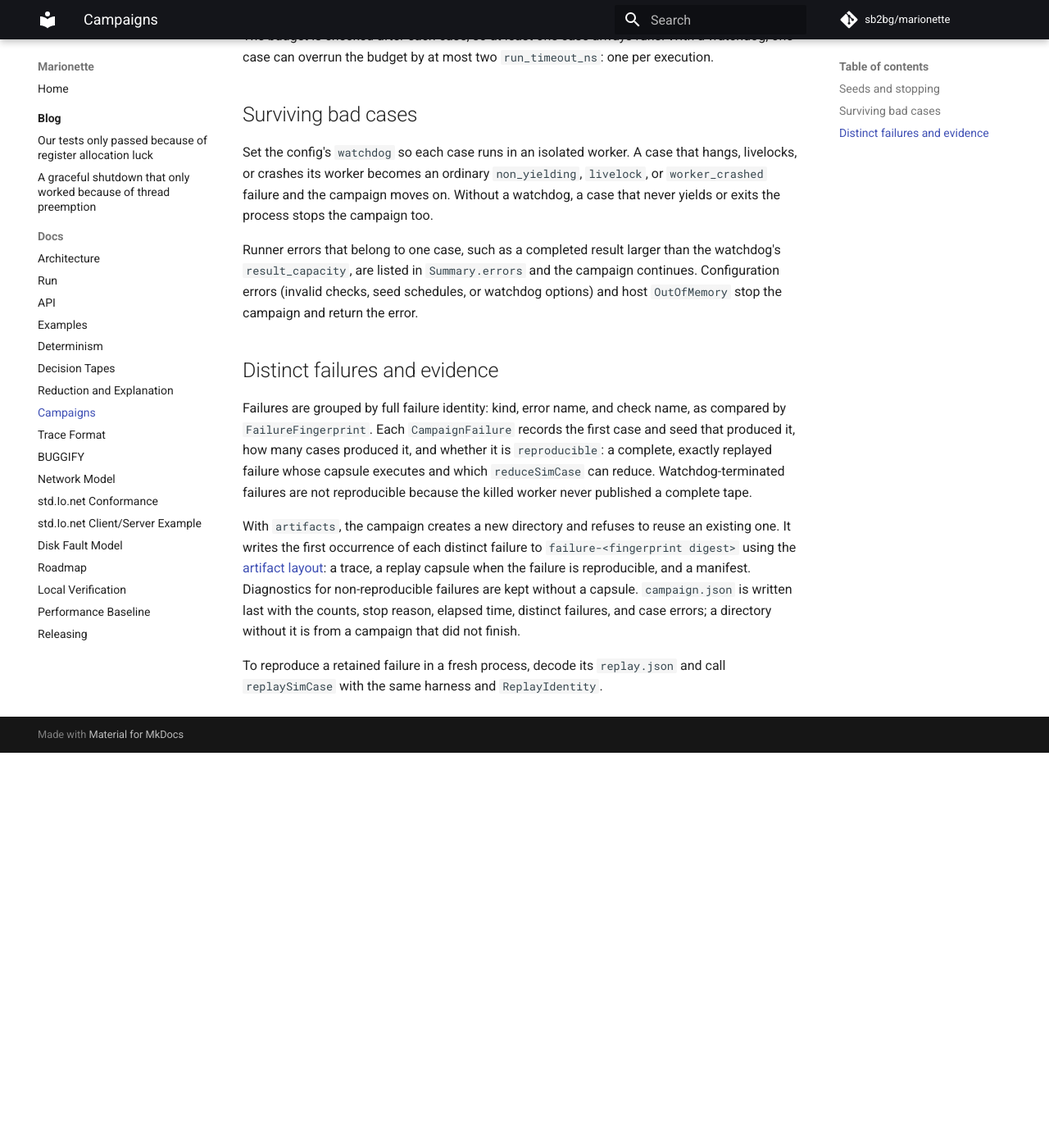
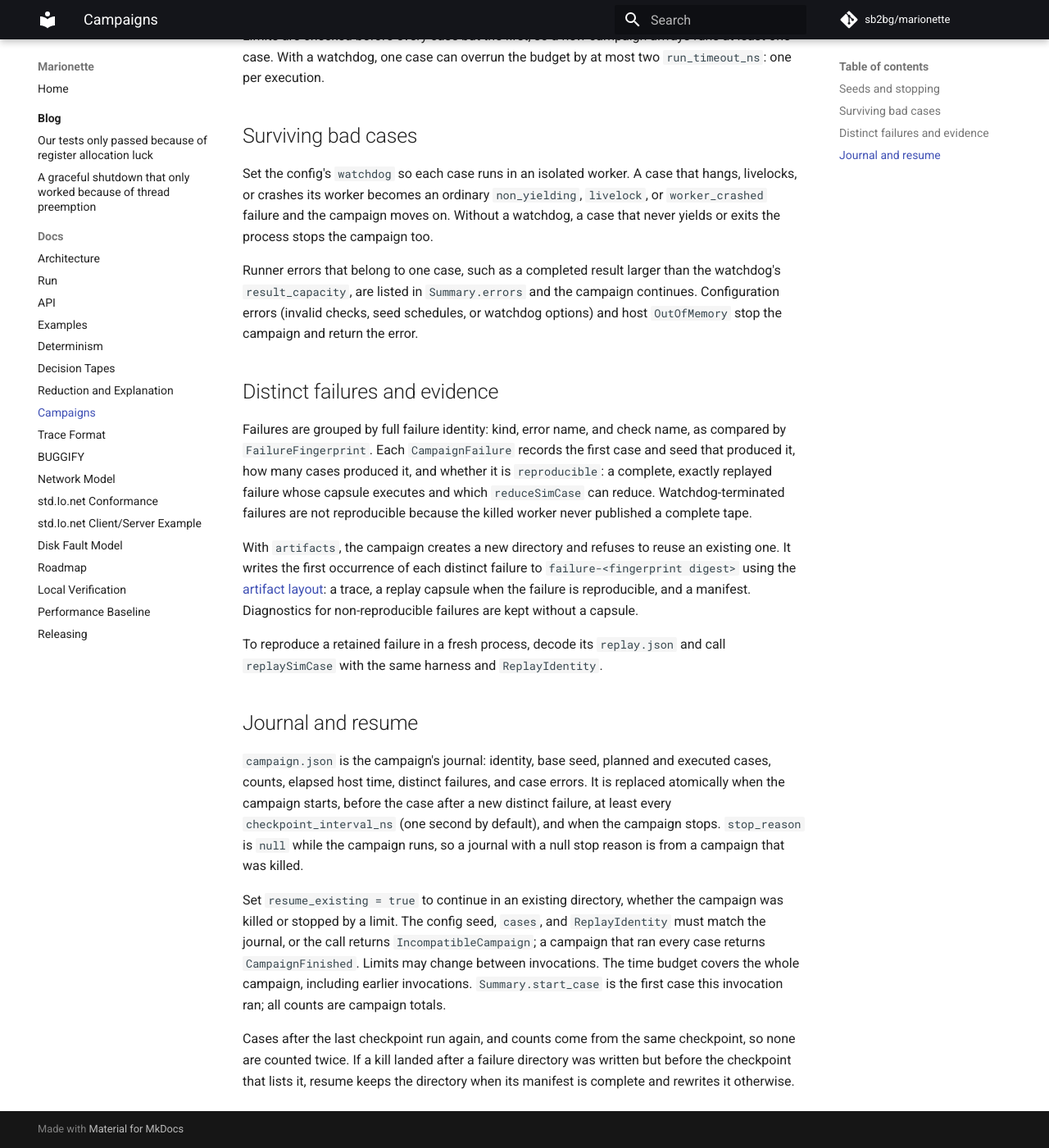
Before and after one commit to sb2bg/marionette, an MkDocs documentation site: the page built from docs/campaigns.md, in a window 1280 px wide and 1400 px high, scrolled down 795 px. Shown: the whole window at 82% size. Built offline with MkDocs 1.6.1 and Material for MkDocs 9.7.7, drawn with Linux system fonts in a browser that asks for light colours; comment, search, counter and statistics services are not loaded; before the commit the page ends 1713 px from its top, so only the background shows below that.

Commit message:
Resume interrupted campaigns from a checkpointed journal
campaign.json becomes an atomically replaced journal, checkpointed at
start, after each new distinct failure, on an interval, and at every
stop; a null stop reason marks a killed campaign. resume_existing
continues a killed or limit-stopped campaign after checking identity,
base seed, and case count. Counts come from the same checkpoint as the
next case, and failure evidence written just before a kill is kept when
complete and rewritten when partial. Limits are checked before each case
after the first so a resumed campaign at its limit runs nothing.

```diff
--- a/docs/campaigns.md
+++ b/docs/campaigns.md
@@ -31,9 +31,9 @@ in the same order. Every case is recorded and exact-replayed, as in `runSimCase`
 
 A campaign stops after `cases` cases, when `max_failures` failing cases have been
 seen, or when `time_budget_ns` of host monotonic time has elapsed.
-`Summary.stop_reason` says which. The budget is checked after each case, so at
-least one case always runs. With a watchdog, one case can overrun the budget by
-at most two `run_timeout_ns`: one per execution.
+`Summary.stop_reason` says which. Limits are checked before every case but the
+first, so a new campaign always runs at least one case. With a watchdog, one case
+can overrun the budget by at most two `run_timeout_ns`: one per execution.
 
 ## Surviving bad cases
 
@@ -61,9 +61,29 @@ existing one. It writes the first occurrence of each distinct failure to
 `failure-<fingerprint digest>` using the [artifact layout](reduction-and-explanation.md#ci-artifact-directories):
 a trace, a replay capsule when the failure is reproducible, and a manifest.
 Diagnostics for non-reproducible failures are kept without a capsule.
-`campaign.json` is written last with the counts, stop reason, elapsed time,
-distinct failures, and case errors; a directory without it is from a campaign
-that did not finish.
 
 To reproduce a retained failure in a fresh process, decode its `replay.json` and
 call `replaySimCase` with the same harness and `ReplayIdentity`.
+
+## Journal and resume
+
+`campaign.json` is the campaign's journal: identity, base seed, planned and
+executed cases, counts, elapsed host time, distinct failures, and case errors.
+It is replaced atomically when the campaign starts, before the case after a new
+distinct failure, at least every `checkpoint_interval_ns` (one second by
+default), and when the campaign stops. `stop_reason` is `null` while the
+campaign runs, so a journal with a null stop reason is from a campaign that was
+killed.
+
+Set `resume_existing = true` to continue in an existing directory, whether the
+campaign was killed or stopped by a limit. The config seed, `cases`, and
+`ReplayIdentity` must match the journal, or the call returns
+`IncompatibleCampaign`; a campaign that ran every case returns
+`CampaignFinished`. Limits may change between invocations. The time budget
+covers the whole campaign, including earlier invocations. `Summary.start_case`
+is the first case this invocation ran; all counts are campaign totals.
+
+Cases after the last checkpoint run again, and counts come from the same
+checkpoint, so none are counted twice. If a kill landed after a failure
+directory was written but before the checkpoint that lists it, resume keeps the
+directory when its manifest is complete and rewrites it otherwise.
```
Also changed, not shown: CHANGELOG.md (+3 -2 lines), 2 other files.
